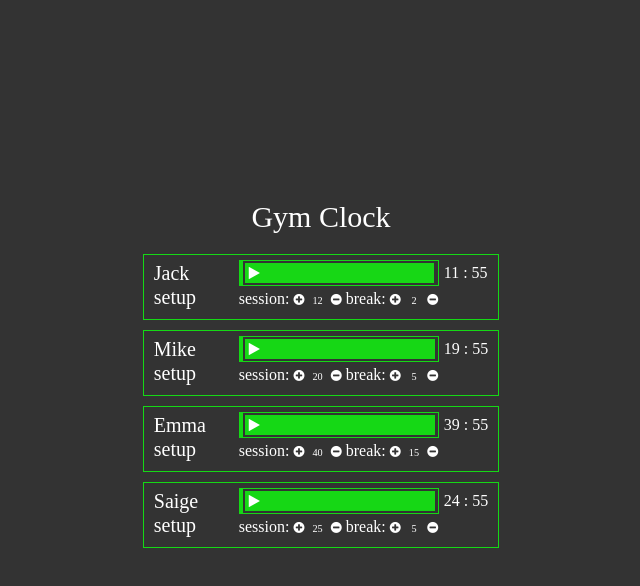
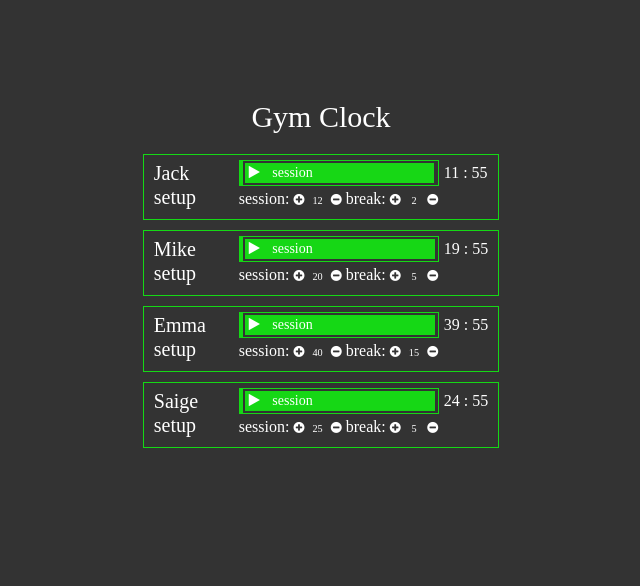
Before and after one commit to blunlove/freeCodeCamp, a plain HTML site: page tomatoClock/index.html in a window 1280 px wide. Shown: the whole page, without its empty margins (319-959 px from the left). Drawn offline with nearby package versions, Linux system fonts and the light colour scheme.

Commit message:
bug 修复

```diff
--- a/tomatoClock/index.js
+++ b/tomatoClock/index.js
@@ -144,7 +144,10 @@ function main() {
                     'background-color': item.color
                   }"
                   @click="stop(item)">
-                  <span :class="['fa', item.stop ? 'fa-stop' : 'fa-play']"></span>
+                  <span>
+                    <span :class="['fa', item.stop ? 'fa-stop' : 'fa-play']"></span>
+                    <span>{{item.action[item.state].type}}</span>
+                  </span>
                 </div>
               </div>
               <div class="app-content-person-top-time">
--- a/tomatoClock/style.less
+++ b/tomatoClock/style.less
@@ -21,7 +21,7 @@ a {
   user-select: none;
   &-header {
     font-size: 1.5em;
-    margin-top: 200px;
+    margin-top: 100px;
     margin-bottom: 20px;
   }
   &-content {
@@ -54,12 +54,20 @@ a {
             height: 100%;
             background-color: @strengthColor;
             line-height: 0.8em;
-            span {
+            & > span {
+              display: inline-block;
+              width: 100px;
               margin-left: 4px;
               vertical-align: middle;
               font-size: 0.7em;
-              &.fa-stop {
-                color: red;
+              & > span {
+                &:first-child {
+                  width: 10px;
+                  margin-right: 10px;
+                }
+                &.fa-stop {
+                  color: rgb(175, 15, 15);
+                }
               }
             }
           }
```
Also changed, not shown: tomatoClock/style.css.
